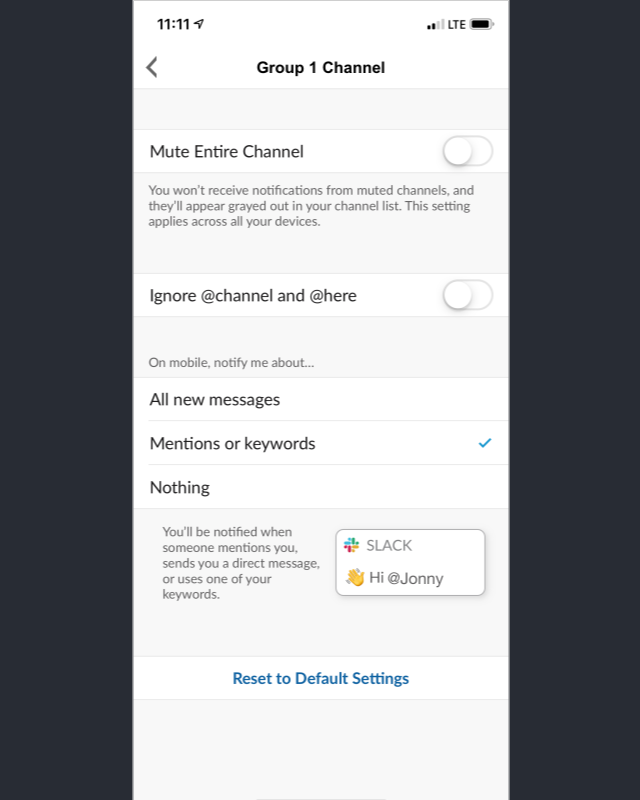
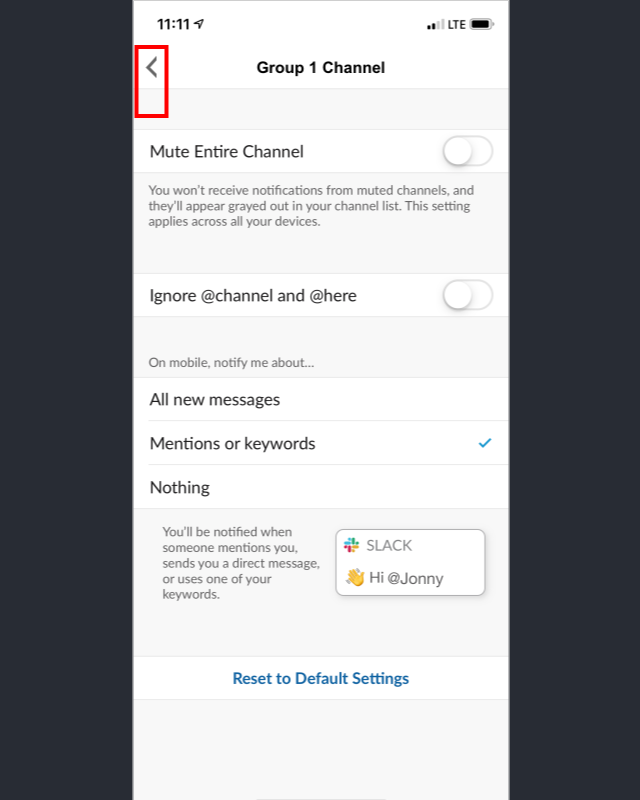
Before and after one commit to makicoding/New-Slack-Prototype, a React (Create React App) app: page /page2 in a window 1280 px wide. Shown: the whole page, without its empty margins (319-959 px from the left). Built offline with nearby package versions, Linux system fonts and the light colour scheme.

Commit message:
page2.js updated

```diff
--- /dev/null
+++ b/src/pages/page2.css
@@ -0,0 +1,14 @@
+.p2Button1 {
+    width: 26px;
+    height: 65px;
+
+    border: 4px solid red;
+
+    position: absolute;
+    left: 2px;
+    top: 45px;
+}
+
+.p2Button1:hover {
+    cursor: pointer;
+}
--- a/src/pages/page2.js
+++ b/src/pages/page2.js
@@ -1,6 +1,6 @@
 import React from 'react';
 import { Link } from "react-router-dom";
-// import './page1.css';
+import './page2.css';
 import '../components/screen_image/screenImage.css';
 import '../components/page_background/pageBackground.css';
 
@@ -9,7 +9,7 @@ import '../components/page_background/pageBackground.css';
 
 class Page2 extends React.Component {
 
-    page2Button1Click = () => {
+    p2Button1Click = () => {
         window.open(
             "/", "_self"
         );
@@ -23,7 +23,7 @@ class Page2 extends React.Component {
                 <div className="screenImageContainer">
                     <img className="screenImage" src={"./assets/images/screens_exported_from_sketch_2x_png/HiFi_iPhone_XS_2.png"} alt={"Sketch Screen"} />
 
-                    <Link className="page2Button1" onClick={this.page2Button1Click}></Link>
+                    <Link className="p2Button1" onClick={this.p2Button1Click}></Link>
                 </div>
 
             </div>
```
